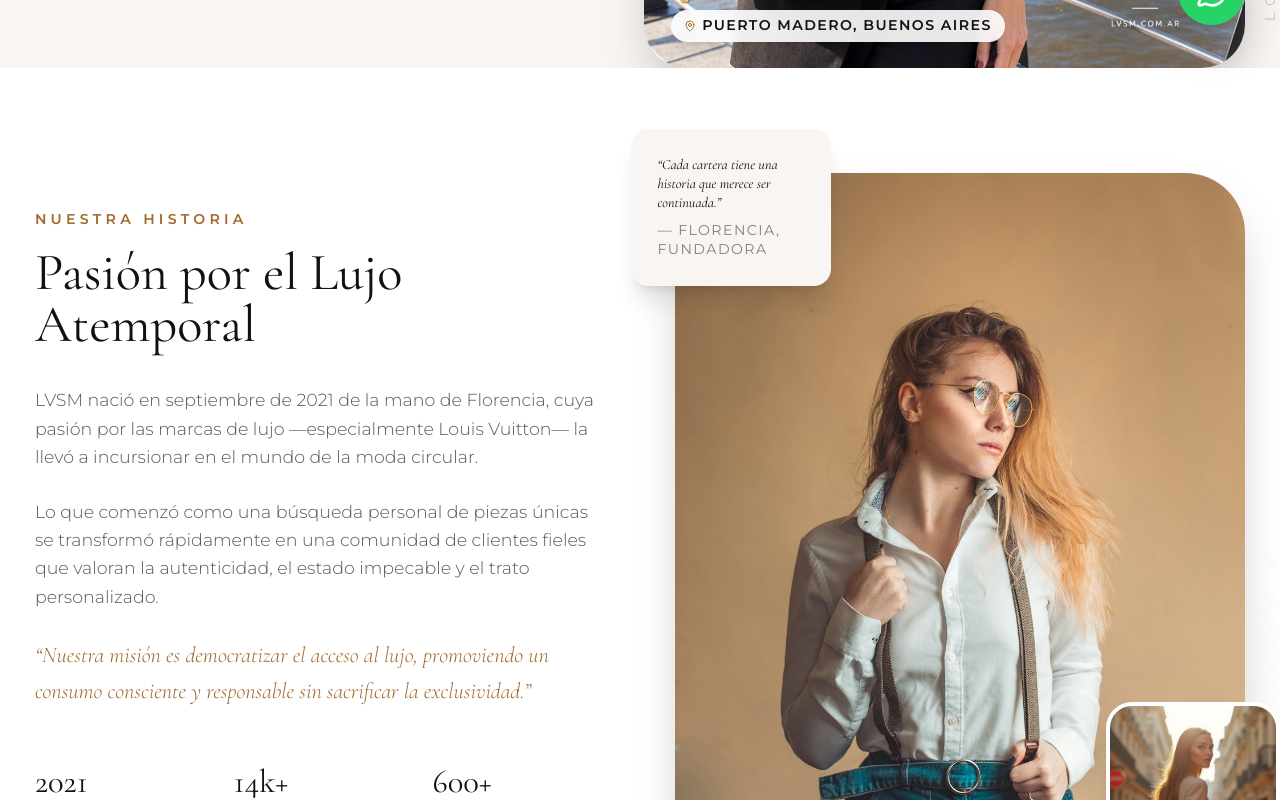
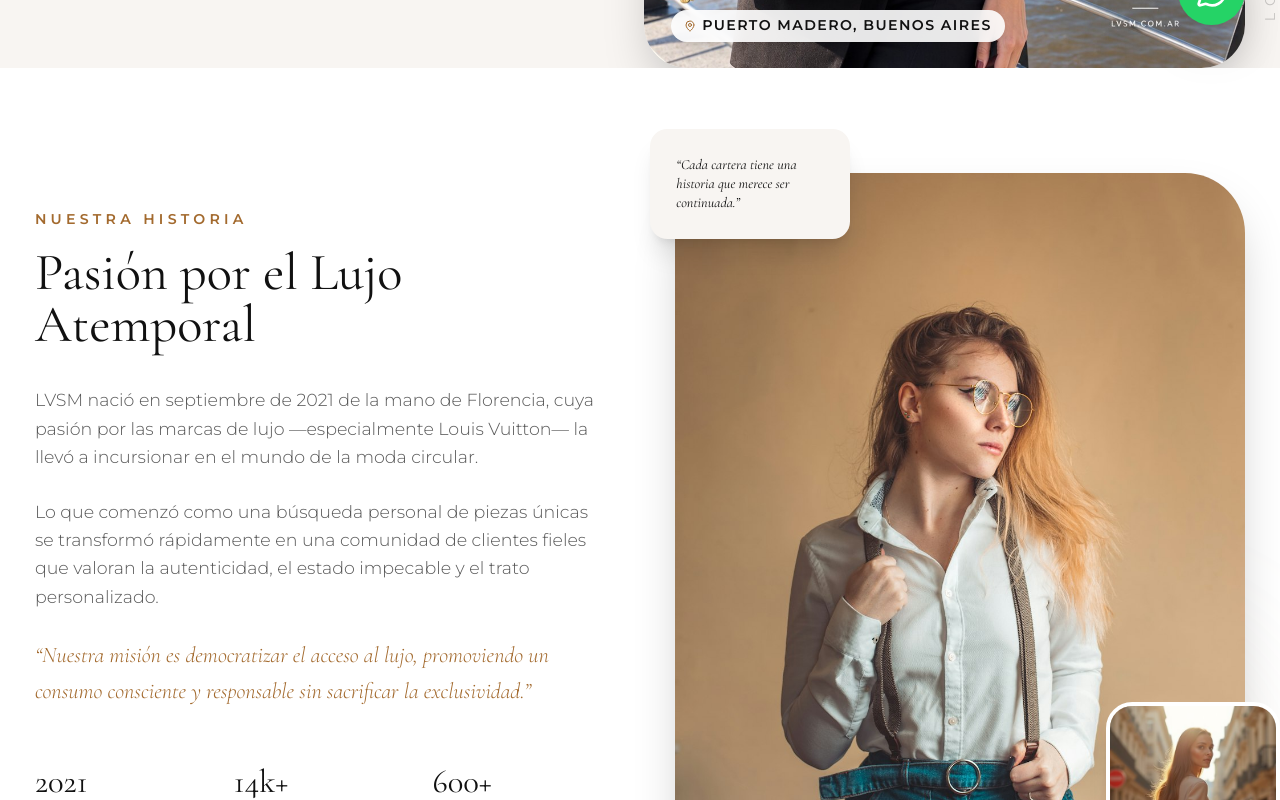
Before and after one commit to andresdavidfr-tech/LVSM, a React (Vite) app: page / in a window 1280 px wide. Shown: the part 740-1540 px from the top of the page. Built offline with nearby package versions, Linux system fonts and the light colour scheme; no server answers.

Commit message:
Mover la card de la cita 0.5cm a la derecha y sacar la atribucion
Se saca 'Florencia, Fundadora' de la card flotante sobre su foto en
Nuestra Historia, dejando solo la frase. La posicion pasa de
-left-10 (-2.5rem) a calc(-2.5rem + 0.5cm), corriendola medio
centimetro hacia la derecha.

```diff
--- a/src/components/sections/AboutUs.tsx
+++ b/src/components/sections/AboutUs.tsx
@@ -57,9 +57,8 @@ export function AboutUs() {
                 className="w-full h-full object-cover"
               />
             </div>
-            <div className="absolute -top-10 -left-10 p-6 bg-brand-paper rounded-2xl shadow-xl z-20 max-w-[200px]">
+            <div className="absolute -top-10 left-[calc(-2.5rem+0.5cm)] p-6 bg-brand-paper rounded-2xl shadow-xl z-20 max-w-[200px]">
               <p className="text-xs font-serif italic">&ldquo;Cada cartera tiene una historia que merece ser continuada.&rdquo;</p>
-              <p className="text-xs uppercase tracking-widest mt-2 opacity-50">— Florencia, Fundadora</p>
             </div>
           </motion.div>
         </div>
```
